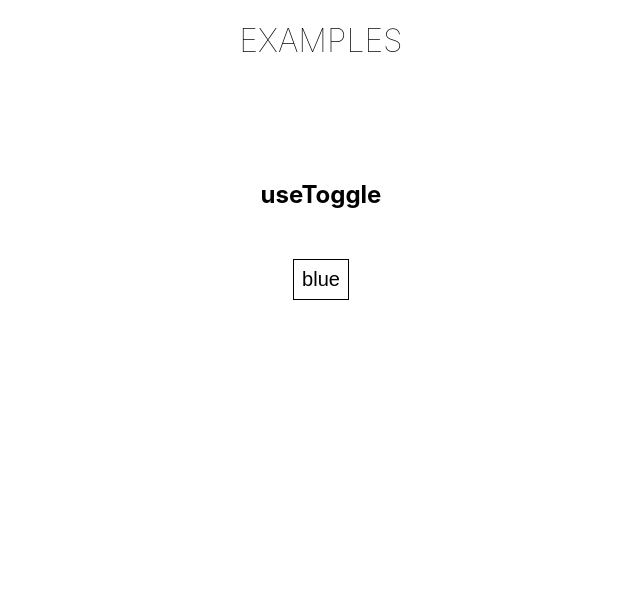
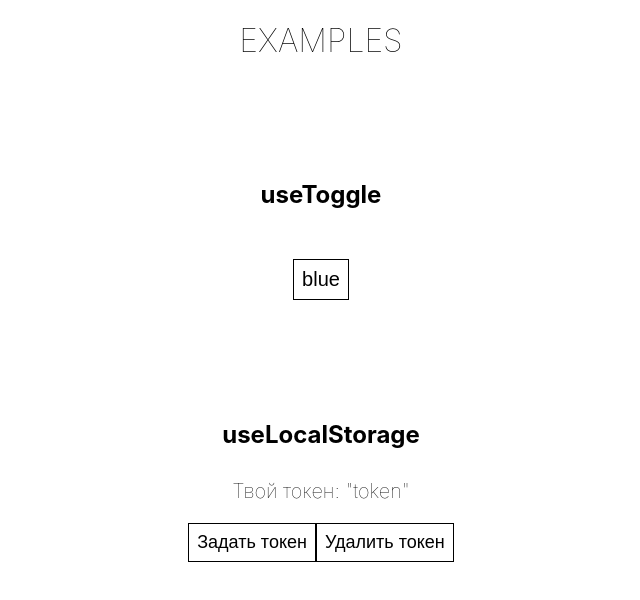
Before and after one commit to rayonnant/res-school-react-user-hooks, a React (Create React App) app: page / in a window 1280 px wide. Shown: the top 600 px of the page, without its empty margins (319-959 px from the left). Built offline with nearby package versions, Linux system fonts and the light colour scheme.

Commit message:
feat: implemented useLocalStorage and provide an example of its usage

```diff
--- a/src/App.tsx
+++ b/src/App.tsx
@@ -1,5 +1,6 @@
 import React from 'react'
 import {UsageOfUseToggle} from './components/UsageOfUseToggle'
+import {UsageOfUseLocalStorage} from './components/UsageOfUseLocalStorage'
 
 function App() {
   return (
@@ -7,6 +8,8 @@ function App() {
           <h1>EXAMPLES</h1>
           <h2 className='heading'>useToggle</h2>
           <UsageOfUseToggle/>
+          <h2 className='heading'>useLocalStorage</h2>
+          <UsageOfUseLocalStorage/>
       </div>
   )
 }
--- /dev/null
+++ b/src/components/UsageOfUseLocalStorage.tsx
@@ -0,0 +1,22 @@
+import React from 'react'
+import {useLocalStorage} from '../hooks/useLocalStorage'
+
+export const UsageOfUseLocalStorage: React.FC = () => {
+    const [token, {setItem, removeItem}] = useLocalStorage('token')
+
+    return (
+        <div className='example'>
+            <p>
+                Твой токен: {token}
+            </p>
+            <div>
+                <button onClick={() => setItem('new-token')}>
+                    Задать токен
+                </button>
+                <button onClick={() => removeItem()}>
+                    Удалить токен
+                </button>
+            </div>
+        </div>
+    )
+}
--- /dev/null
+++ b/src/hooks/useLocalStorage.ts
@@ -0,0 +1,37 @@
+import {useEffect, useState} from 'react'
+
+type ReturnValue = [
+        string | null,
+    {
+        setItem: (value: string) => void,
+        removeItem: () => void,
+    }
+]
+
+type UseLocalStorage = (key: string) => ReturnValue
+
+export const useLocalStorage: UseLocalStorage = (key): ReturnValue => {
+    const [token, setToken] = useState<string | null>(null)
+
+    useEffect(() => {
+        setToken(JSON.stringify(key))
+        localStorage.setItem('token', JSON.stringify(key))
+    }, [key])
+
+
+    const setItem = (value: string): void => {
+        setToken(JSON.stringify(value))
+        localStorage.setItem('token', JSON.stringify(value))
+    }
+    const removeItem = (): void => {
+        setToken(null)
+        localStorage.removeItem('token')
+    }
+
+    return [
+        token, {
+            setItem,
+            removeItem
+        }
+    ]
+}
```
